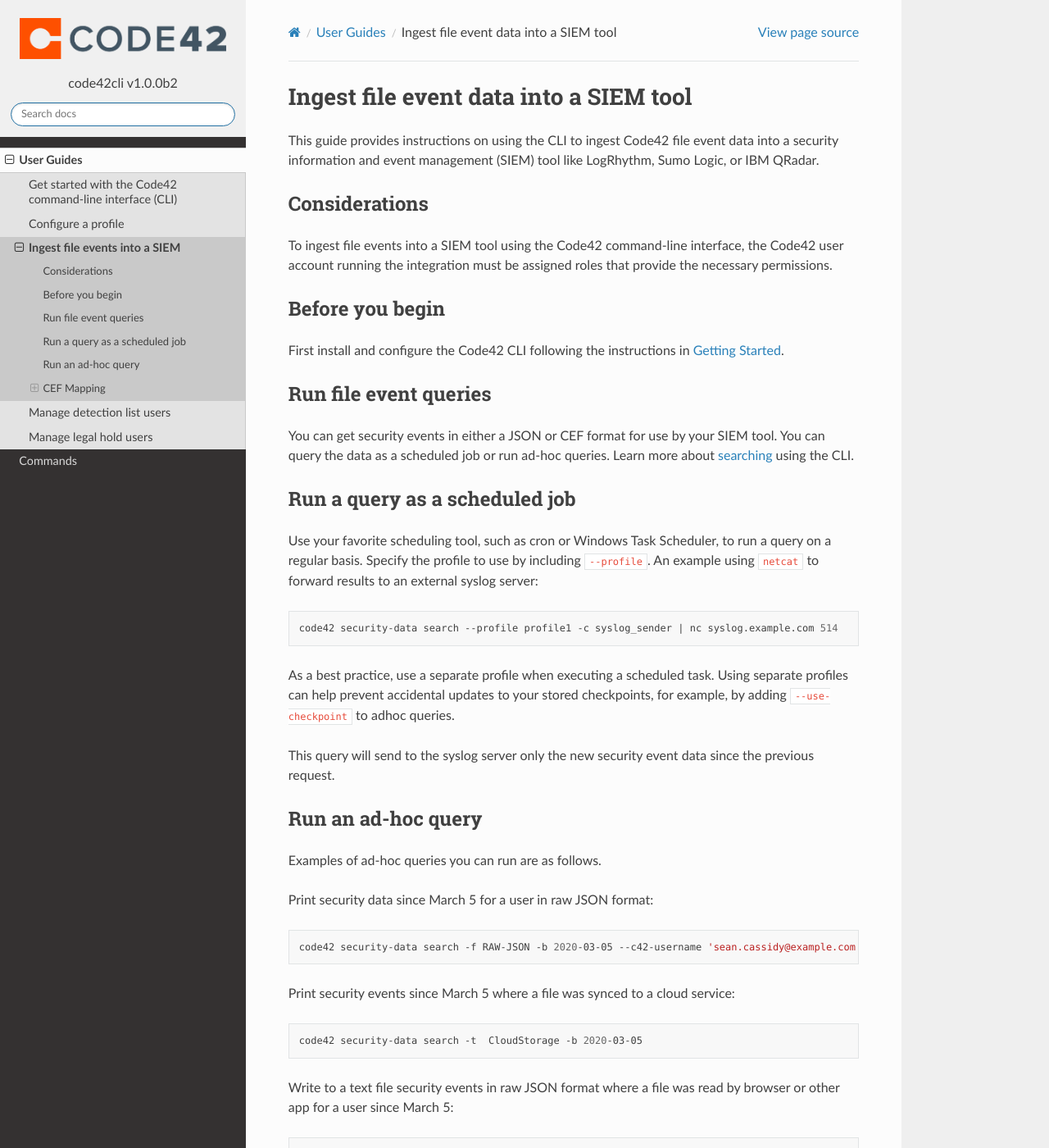
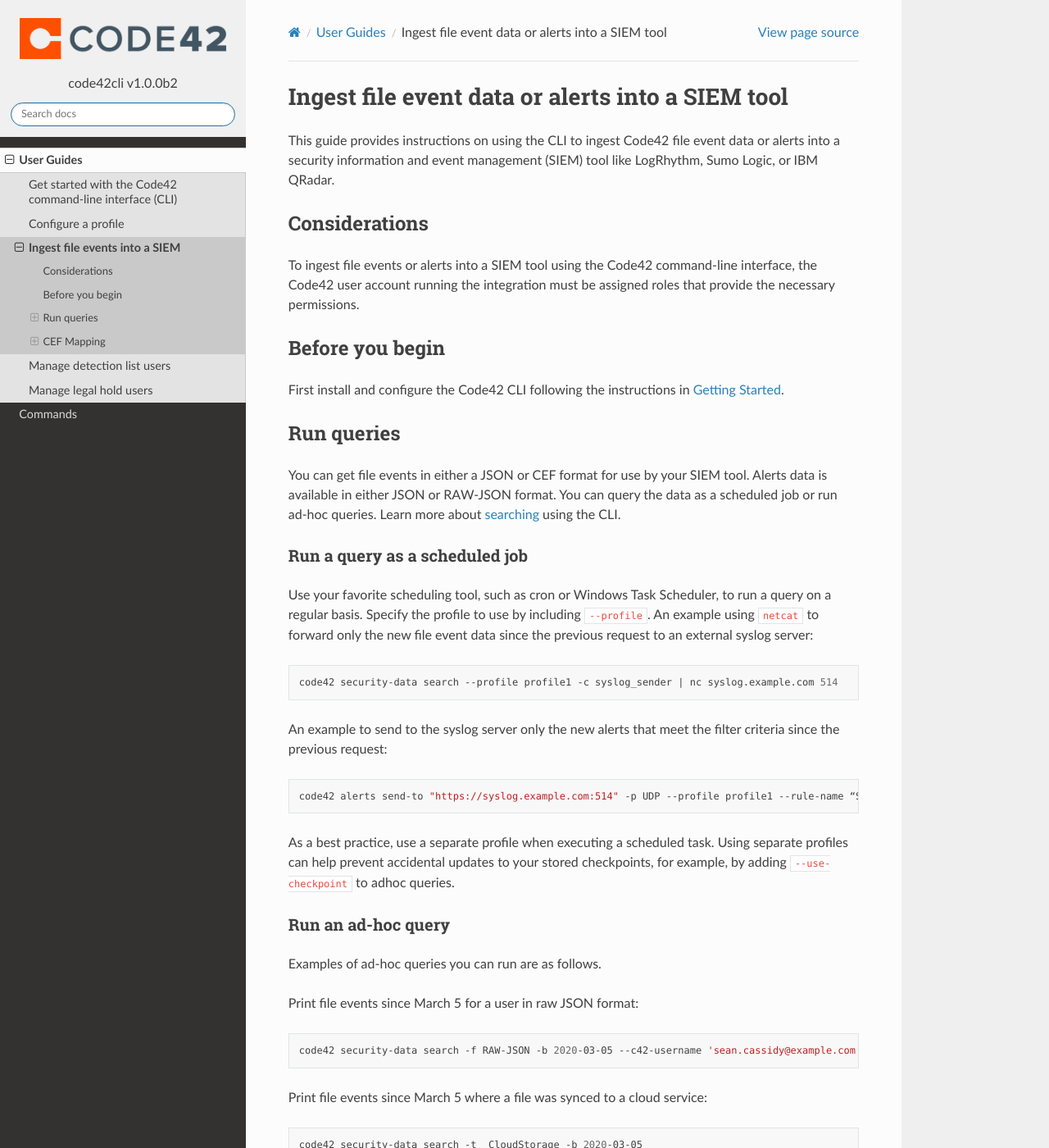
Before and after one commit to code42/code42cli, a Sphinx documentation site: the page built from docs/userguides/siemexample.md, in a window 1280 px wide and 1400 px high. Shown: the whole window at 82% size. Built offline with Sphinx 7.4.7 and the Read the Docs theme 2.0.0, drawn with Linux system fonts in a browser that asks for light colours; some of the changed text lies outside the part shown.

Commit message:
Update siemexample.md
Added information about ingesting alerts into a SIEM.

````diff
--- a/docs/userguides/siemexample.md
+++ b/docs/userguides/siemexample.md
@@ -1,11 +1,11 @@
-# Ingest file event data into a SIEM tool
+# Ingest file event data or alerts into a SIEM tool
 
-This guide provides instructions on using the CLI to ingest Code42 file event data
+This guide provides instructions on using the CLI to ingest Code42 file event data or alerts
 into a security information and event management (SIEM) tool like LogRhythm, Sumo Logic, or IBM QRadar.
 
 ## Considerations
 
-To ingest file events into a SIEM tool using the Code42 command-line interface, the Code42 user account running the integration
+To ingest file events or alerts into a SIEM tool using the Code42 command-line interface, the Code42 user account running the integration
 must be assigned roles that provide the necessary permissions.
 
 ## Before you begin
@@ -13,45 +13,51 @@
 First install and configure the Code42 CLI following the instructions in
 [Getting Started](gettingstarted.md).
 
-## Run file event queries
-You can get security events in either a JSON or CEF format for use by your SIEM tool. You can query the data as a
+## Run queries
+You can get file events in either a JSON or CEF format for use by your SIEM tool. Alerts data is available in either JSON or RAW-JSON format. You can query the data as a
 scheduled job or run ad-hoc queries. Learn more about [searching](../commands/securitydata.md) using the CLI.
 
-## Run a query as a scheduled job
+### Run a query as a scheduled job
 
 Use your favorite scheduling tool, such as cron or Windows Task Scheduler, to run a query on a regular basis. Specify
-the profile to use by including `--profile`. An example using `netcat` to forward results to an external syslog server:
-
+the profile to use by including `--profile`. An example using `netcat` to forward only the new file event data since the previous request to an external syslog server:
 ```bash
 code42 security-data search --profile profile1 -c syslog_sender | nc syslog.example.com 514
 ```
 
+An example to send to the syslog server only the new alerts that meet the filter criteria since the previous request:
+```bash
+code42 alerts send-to "https://syslog.example.com:514" -p UDP --profile profile1 --rule-name “Source code exfiltration” --state OPEN -i
+```
+
 As a best practice, use a separate profile when executing a scheduled task. Using separate profiles can help prevent accidental updates to your stored checkpoints, for example, by adding `--use-checkpoint` to adhoc queries.
 
-This query will send to the syslog server only the new security event data since the previous request.
-
-## Run an ad-hoc query
+### Run an ad-hoc query
 
 Examples of ad-hoc queries you can run are as follows.
 
-Print security data since March 5 for a user in raw JSON format:
-
+Print file events since March 5 for a user in raw JSON format:
 ```bash
 code42 security-data search -f RAW-JSON -b 2020-03-05 --c42-username 'sean.cassidy@example.com'
 ```
 
-Print security events since March 5 where a file was synced to a cloud service:
+Print file events since March 5 where a file was synced to a cloud service:
 ```bash
 code42 security-data search -t  CloudStorage -b 2020-03-05
 ```
 
-Write to a text file security events in raw JSON format where a file was read by browser or other app for a user since
+Write to a text file the file events in raw JSON format where a file was read by browser or other app for a user since
 March 5:
 ```bash
 code42 security-data search -f RAW-JSON -b 2020-03-05 -t ApplicationRead --c42-username 'sean.cassidy@example.com' > /Users/sangita.maskey/Downloads/c42cli_output.txt
 ```
 
-Example output for a single exposure event (in default JSON format):
+Print alerts since May 5 where a file's cloud share permissions changed:
+```bash
+code42 alerts print -b 2020-05-05 --rule-type FedCloudSharePermissions
+```
+
+Example output for a single file exposure event (in default JSON format):
 
 ```json
 {
@@ -88,10 +94,42 @@
     "syncDestination": "GoogleBackupAndSync"
 }
 ```
+Example output for a single alert (in default JSON format):
+
+```json
+{"type$": "ALERT_DETAILS",
+"tenantId": "c4b5e830-824a-40a3-a6d9-345664cfbb33",
+"type": "FED_CLOUD_SHARE_PERMISSIONS",
+"name": "Cloud Share",
+"description": "Alert Rule for data exfiltration via Cloud Share",
+"actor": "leland.stewart@example.com",
+"target": "N/A",
+"severity": "HIGH",
+"ruleId": "408eb1ae-587e-421a-9444-f75d5399eacb",
+"ruleSource": "Alerting",
+"id": "7d936d0d-e783-4b24-817d-f19f625e0965",
+"createdAt": "2020-05-22T09:47:33.8863230Z",
+"state": "OPEN",
+"observations": [{"type$": "OBSERVATION",
+"id": "4bc378e6-bfbd-40f0-9572-6ed605ea9f6c",
+"observedAt": "2020-05-22T09:40:00.0000000Z",
+"type": "FedCloudSharePermissions",
+"data": {"type$": "OBSERVED_CLOUD_SHARE_ACTIVITY",
+"id": "4bc378e6-bfbd-40f0-9572-6ed605ea9f6c",
+"sources": ["GoogleDrive"],
+"exposureTypes": ["PublicLinkShare"],
+"firstActivityAt": "2020-05-22T09:40:00.0000000Z",
+"lastActivityAt": "2020-05-22T09:45:00.0000000Z",
+"fileCount": 1,
+"totalFileSize": 6025,
+"fileCategories": [{"type$": "OBSERVED_FILE_CATEGORY", "category": "Document", "fileCount": 1, "totalFileSize": 6025, "isSignificant": false}],
+"files": [{"type$": "OBSERVED_FILE", "eventId": "1hHdK6Qe6hez4vNCtS-UimDf-sbaFd-D7_3_baac33d0-a1d3-4e0a-9957-25632819eda7", "name": "1590140395_Longfellow_Cloud_Arch_Redesign.drawio", "category": "Document", "size": 6025}],
+"outsideTrustedDomainsEmailsCount": 0, "outsideTrustedDomainsTotalDomainCount": 0, "outsideTrustedDomainsTotalDomainCountTruncated": false}}]}
+```
 
 ## CEF Mapping
 
-The following tables map the data from the Code42 CLI to common event format (CEF).
+The following tables map the file event data from the Code42 CLI to common event format (CEF).
 
 ### Attribute mapping
 
````
Also changed, not shown: other parts of docs/userguides/siemexample.md (+1 -1 lines).
